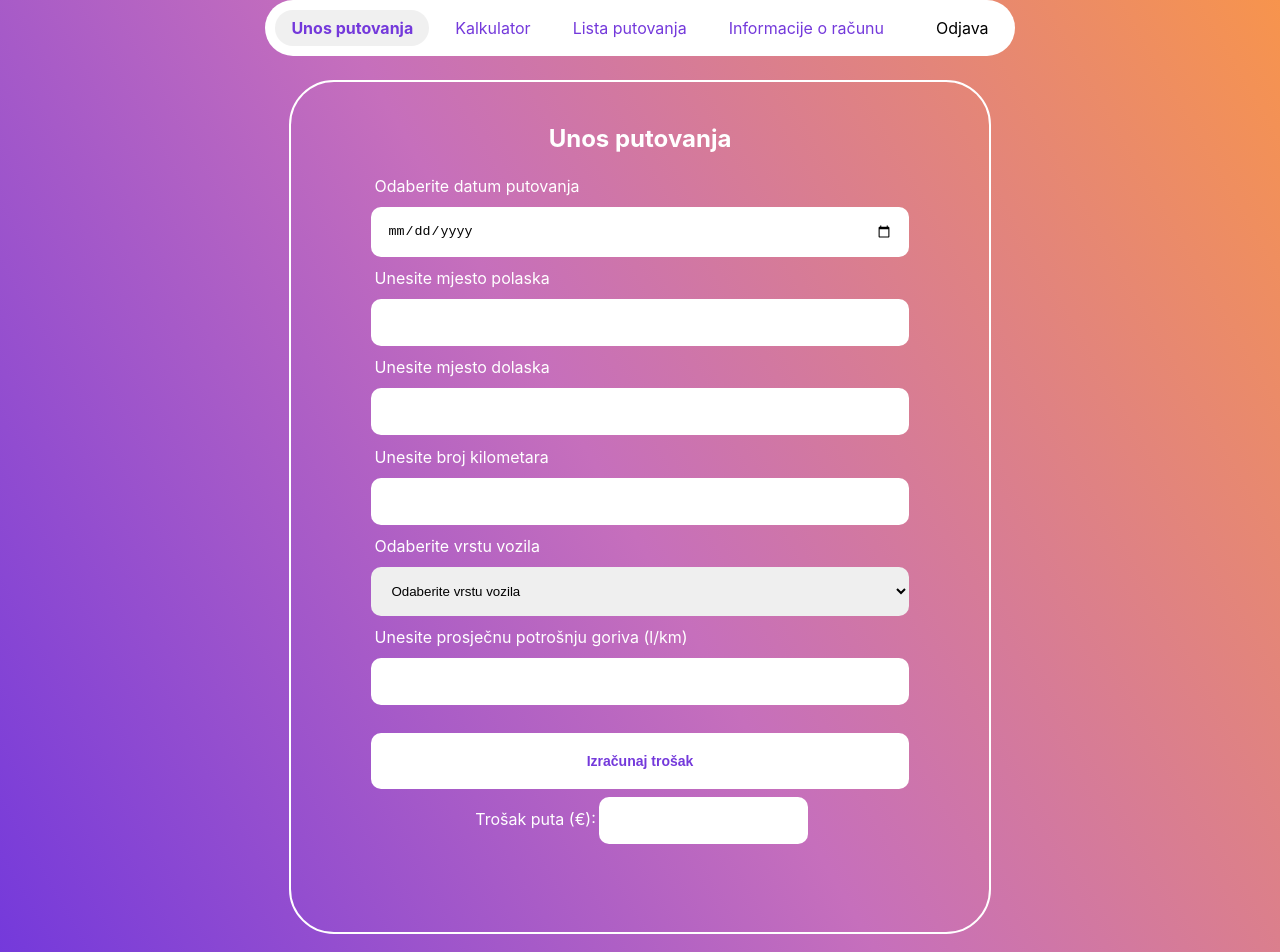
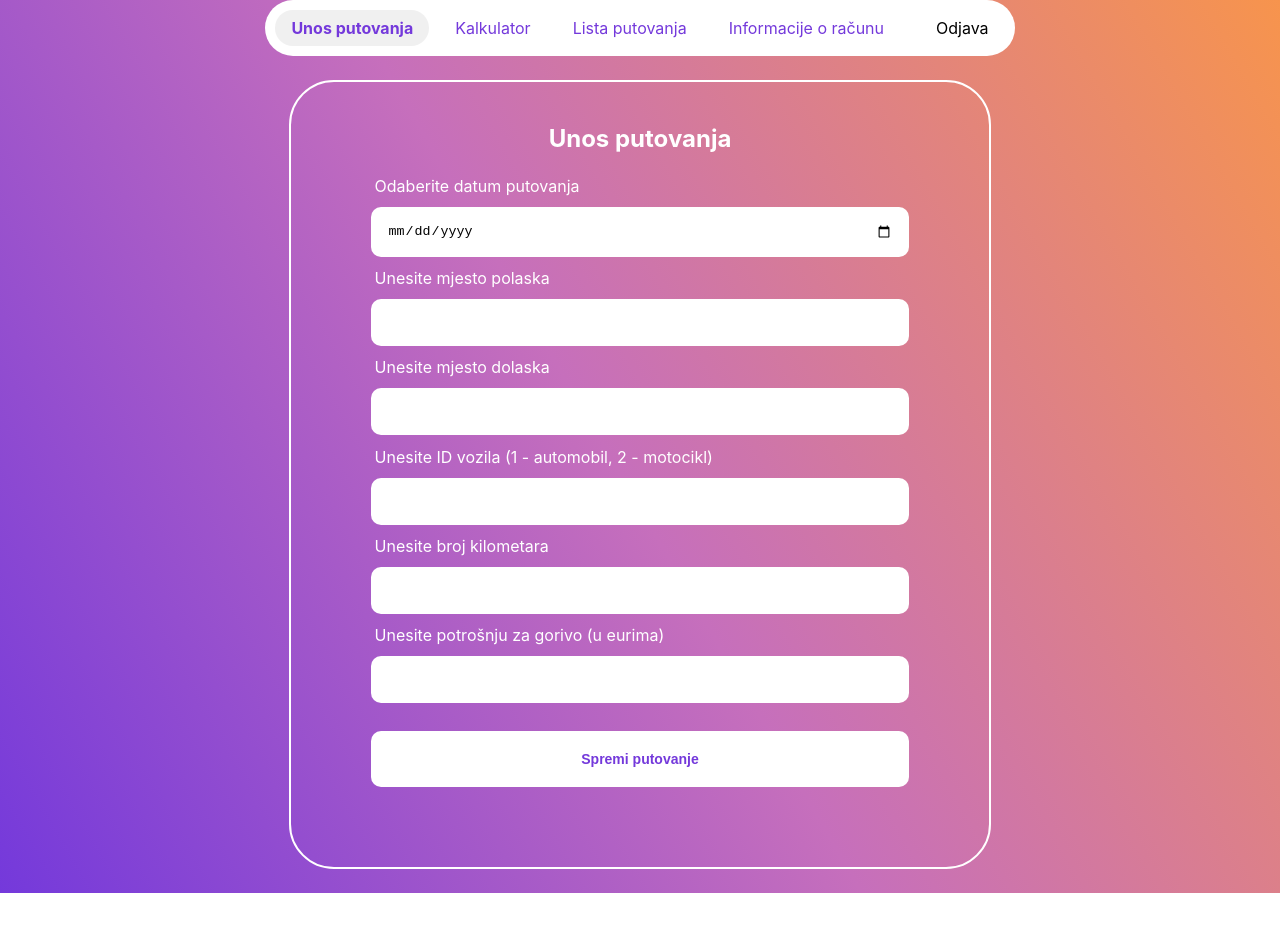
Before and after one commit to bornaiooa/PI-Aplikacija, a React (Create React App) app: page /unosPutovanja in a window 1280 px wide. Shown: the top 952 px of the page. After the commit the page ends 893 px from the top, so only its background shows below. Built offline with nearby package versions, Linux system fonts and the light colour scheme.

Commit message:
Dorada unosa putovanja, ostale mini ispravke
dodan poziv za upis putovanja u bazu putem forme unos putovanja.

```diff
--- a/src/frontend/components/Auth/Login.jsx
+++ b/src/frontend/components/Auth/Login.jsx
@@ -32,7 +32,6 @@ export const Login = (props) => {
       }
     })
   }
-
 
   const handleRegistracija = () => {
     navigate('/registracija'); // Navigacija na "/registracija" rutu
--- a/src/frontend/components/Auth/Registracija.jsx
+++ b/src/frontend/components/Auth/Registracija.jsx
@@ -35,10 +35,6 @@ export const Registracija = (props) => {
                 navigate('/prijava'); // Navigacija na "/prijava" rutu
             }
         })
-    }
-
-    const handlePrijava = () => {
-        navigate('/prijava'); // Navigacija na "/prijava" rutu
     }
 
     return (
@@ -98,7 +94,7 @@ export const Registracija = (props) => {
                 <button className="gumb" type="submit" onClick={register}>Registriraj se</button>
                 <h1 style={{ color: 'red', fontSize: '15px', textAlign: 'center', marginTop: '20px' }}>{registerStatus}</h1>
             </form>
-            {<button className="link-btn" onClick={handlePrijava}>Već imate račun? Prijavite se ovdje.</button>}
+            {<button className="link-btn">Već imate račun? Prijavite se ovdje.</button>}
         </div>
     )
 }
--- a/src/frontend/components/Dashboard/IzracunCijeneGoriva.jsx
+++ b/src/frontend/components/Dashboard/IzracunCijeneGoriva.jsx
@@ -8,7 +8,7 @@ export const IzracunCijeneGoriva = () => {
     const [potrosnjaAuta, setPotrosnjaAuta] = useState('');
     const [izracun, setIzracun] = useState('');
     const location = useLocation();
-    const navigate=useNavigate();
+    const navigate = useNavigate();
 
     const handleSubmit = (e) => {
         e.preventDefault();
@@ -24,10 +24,10 @@ export const IzracunCijeneGoriva = () => {
         const brojLitara = (potrosnjaLkm * km / 100).toFixed(2);
         const iznosNovca = (brojLitara * cijena1L).toFixed(2);
 
-        setIzracun(`Za put od ${kilometri} km, potrošiti ćete ${brojLitara} litara goriva, za što ćete vas izdvojiti ${iznosNovca} kn.`);
+        setIzracun(`Za put od ${kilometri} km, potrošiti ćete ${brojLitara} litara goriva, za što ćete izdvojiti ${iznosNovca} kn.`);
     }
 
-    const handleIzracunPotrosnje= () => {
+    const handleIzracunPotrosnje = () => {
         navigate('/izracunPotrosnje');
     }
 
--- a/src/frontend/components/Dashboard/IzracunKilometara.jsx
+++ b/src/frontend/components/Dashboard/IzracunKilometara.jsx
@@ -22,13 +22,13 @@ export const IzracunKilometara = () => {
         }
 
         const kilometri = (placenoGorivo / (potrosnjaLkm / 10)).toFixed(2);
-      const brojLitara=  (placenoGorivo/ cijena1L).toFixed(2);
+        const brojLitara = (placenoGorivo / cijena1L).toFixed(2);
 
 
         setIzracun(`Možete prijeći ${kilometri} km za ${brojLitara} natočenih litara!`);
     }
 
-    const handleIzracunPotrosnje= () => {
+    const handleIzracunPotrosnje = () => {
         navigate('/izracunPotrosnje');
     }
     return (
--- a/src/frontend/components/Dashboard/IzracunPotrosnje.jsx
+++ b/src/frontend/components/Dashboard/IzracunPotrosnje.jsx
@@ -10,11 +10,11 @@ export const IzracunPotrosnje = (props) => {
     navigate('/izracunKilometara');
   }
 
-    const handleIzracunCijeneGoriva= () => {
+  const handleIzracunCijeneGoriva = () => {
     navigate('/izracunCijeneGoriva');
   }
 
-    const handleIzracunPotrosnjeGoriva= () => {
+  const handleIzracunPotrosnjeGoriva = () => {
     navigate('/izracunPotrosnjeGoriva');
   }
 
--- a/src/frontend/components/Dashboard/UnosPutovanja.jsx
+++ b/src/frontend/components/Dashboard/UnosPutovanja.jsx
@@ -1,49 +1,67 @@
-import React, { useState } from "react";
-import { Link, useLocation } from "react-router-dom";
+import React, { useState, useContext } from 'react';
+import { Link, useLocation } from 'react-router-dom';
+import Axios from 'axios';
+import { UserContext } from "../../../App";
 
 export const UnosPutovanja = () => {
     const [mjestoPolaska, setMjestoPolaska] = useState('');
     const [mjestoDolaska, setMjestoDolaska] = useState('');
-    const [vrstaVozila, setVrstaVozila] = useState('');
     const [datumPutovanja, setDatumPutovanja] = useState('');
     const [brojKilometara, setBrojKilometara] = useState('');
-    const [prosjecnaPotrosnja, setProsjecnaPotrosnja] = useState('');
-    const [trosak, setTrosak] = useState('');
+    const [potrosnjaGoriva, setPotrosnjaGoriva] = useState('');
+    const [idVozila, setIdVozila] = useState('');
     const location = useLocation();
+    const { idKorisnika } = useContext(UserContext); // Dohvati idKorisnika iz konteksta
 
-    const handleSubmit = (e) => {
+    const unesiPutovanje = (e) => {
         e.preventDefault();
-        // logika za izračun troška puta
-        setTrosak("100 kn"); // primjer
-    }
-
+        Axios.post('http://localhost:3001/unosPutovanja', {
+            mjestoPolaska: mjestoPolaska,
+            mjestoDolaska: mjestoDolaska,
+            datumPutovanja: datumPutovanja,
+            brojKilometara: brojKilometara,
+            potrosnjaGoriva: potrosnjaGoriva,
+            idVozila: idVozila,
+            idKorisnika: idKorisnika, // Dodaj idKorisnika u zahtjev
+        })
+            .then((response) => {
+                if (response.data.message) {
+                    console.log(response.data);
+                } else {
+                    console.log(response.data);
+                }
+            })
+            .catch((error) => {
+                console.log(error);
+            });
+    };
     return (
         <div>
             <nav className="navigation-bar">
                 <div className="nav-left">
                     <Link
                         to="/unosPutovanja"
-                        className={location.pathname === "/unosPutovanja" ? "active" : ""}
+                        className={location.pathname === '/unosPutovanja' ? 'active' : ''}
                     >
                         Unos putovanja
                     </Link>
 
                     <Link
-            to="/izracunPotrosnje"
-            className={location.pathname === "/izracunPotrosnje" ? "active" : ""}
-          >
-            Kalkulator
-          </Link>
+                        to="/izracunPotrosnje"
+                        className={location.pathname === '/izracunPotrosnje' ? 'active' : ''}
+                    >
+                        Kalkulator
+                    </Link>
 
                     <Link
                         to="/listaPutovanja"
-                        className={location.pathname === "/listaPutovanja" ? "active" : ""}
+                        className={location.pathname === '/listaPutovanja' ? 'active' : ''}
                     >
                         Lista putovanja
                     </Link>
                     <Link
                         to="/informacijeRacuna"
-                        className={location.pathname === "/informacijeRacuna" ? "active" : ""}
+                        className={location.pathname === '/informacijeRacuna' ? 'active' : ''}
                     >
                         Informacije o računu
                     </Link>
@@ -54,28 +72,40 @@ export const UnosPutovanja = () => {
             </nav>
             <div className="putovanje-form-container">
                 <h2 className="header">Unos putovanja</h2>
-                <form className="putovanje-form" onSubmit={handleSubmit}>
+                <form className="putovanje-form" onSubmit={unesiPutovanje}>
                     <label htmlFor="datumPutovanja">Odaberite datum putovanja</label>
                     <input
                         value={datumPutovanja}
                         onChange={(e) => setDatumPutovanja(e.target.value)}
                         type="date"
                         id="datumPutovanja"
-                        name="datumPutovanja" />
+                        name="datumPutovanja"
+                    />
 
                     <label htmlFor="mjestoPolaska">Unesite mjesto polaska</label>
                     <input
                         value={mjestoPolaska}
                         name="mjestoPolaska"
                         onChange={(e) => setMjestoPolaska(e.target.value)}
-                        id="mjestoPolaska" />
+                        id="mjestoPolaska"
+                    />
 
                     <label htmlFor="mjestoDolaska">Unesite mjesto dolaska</label>
                     <input
                         value={mjestoDolaska}
                         name="mjestoDolaska"
                         onChange={(e) => setMjestoDolaska(e.target.value)}
-                        id="mjestoDolaska" />
+                        id="mjestoDolaska"
+                    />
+
+                    <label htmlFor="idVozila">Unesite ID vozila (1 - automobil, 2 - motocikl)</label>
+                    <input
+                        value={idVozila}
+                        onChange={(e) => setIdVozila(e.target.value)}
+                        type="number"
+                        id="idVozila"
+                        name="idVozila"
+                    />
 
                     <label htmlFor="brojKilometara">Unesite broj kilometara</label>
                     <input
@@ -83,38 +113,25 @@ export const UnosPutovanja = () => {
                         onChange={(e) => setBrojKilometara(e.target.value)}
                         type="number"
                         id="brojKilometara"
-                        name="brojKilometara" />
+                        name="brojKilometara"
+                    />
 
-                    <label htmlFor="vrstaVozila">Odaberite vrstu vozila</label>
-                    <select
-                        value={vrstaVozila}
-                        onChange={(e) => setVrstaVozila(e.target.value)}
-                        id="vrstaVozila"
-                        name="vrstaVozila">
-                        <option value="">Odaberite vrstu vozila</option>
-                        <option value="automobil">Automobil</option>
-                        <option value="autobus">Motor</option>
-                    </select>
+                    <label htmlFor="potrosnjaGoriva">Unesite potrošnju za gorivo (u eurima)</label>
+                    <input
+                        value={potrosnjaGoriva}
+                        onChange={(e) => setPotrosnjaGoriva(e.target.value)}
+                        type="number"
+                        id="potrosnjaGoriva"
+                        name="potrosnjaGoriva"
+                    />
 
-                    <label htmlFor="prosjecnaPotrosnja">Unesite prosječnu potrošnju goriva (l/km)</label>
-                    <input
-                        value={prosjecnaPotrosnja}
-                        onChange={(e) => setProsjecnaPotrosnja(e.target.value)}
-                        type="number"
-                        id="prosjecnaPotrosnja"
-                        name="prosjecnaPotrosnja" />
-
-                    <button className="gumb" type="submit">Izračunaj trošak</button>
+                    <button className="gumb" type="submit" onSubmit={unesiPutovanje}>
+                        Spremi putovanje
+                    </button>
                 </form>
-                <div>
-                    <label htmlFor="trosak">Trošak puta (€):</label>
-                    <input
-                        value={trosak}
-                        readOnly
-                        id="trosak"
-                        name="trosak" />
-                </div>
             </div>
         </div>
-    )
-}
+    );
+};
+
+export default UnosPutovanja;
--- a/src/frontend/css/App.css
+++ b/src/frontend/css/App.css
@@ -85,14 +85,14 @@ button {
 .putovanja-table {
   width: 100%;
   border-collapse: collapse;
-  border: 1px solid #ddd;
+  border: 1px solid white;
 }
 
 .putovanja-table th,
 .putovanja-table td {
   padding: 10px;
   text-align: left;
-  border: 1px solid #ddd;
+  border: 1px solid white;
 }
 
 .putovanja-table th {
@@ -104,7 +104,7 @@ button {
 }
 
 .password-container input {
-  padding-right: 15rem;
+  padding-right: 22rem;
 }
 
 .password-container .eye-icon {
@@ -120,7 +120,7 @@ button {
   display: flex;
   justify-content: space-between;
   align-items: center;
-  background-color: #fff;
+  background-color: white;
   color: #7439db;
   padding: 10px;
   border-radius: 50px;
```
Also changed, not shown: index.js (+24 -0 lines), src/frontend/components/Dashboard/IzracunPotrosnjeGoriva.jsx (+4 -4 lines), src/frontend/components/Dashboard/ListaPutovanja.jsx (+14 -8 lines), src/frontend/components/Dashboard/InformacijeRacuna.jsx (line endings or trailing spaces). Lines whose indentation alone changed are shown as unchanged.
